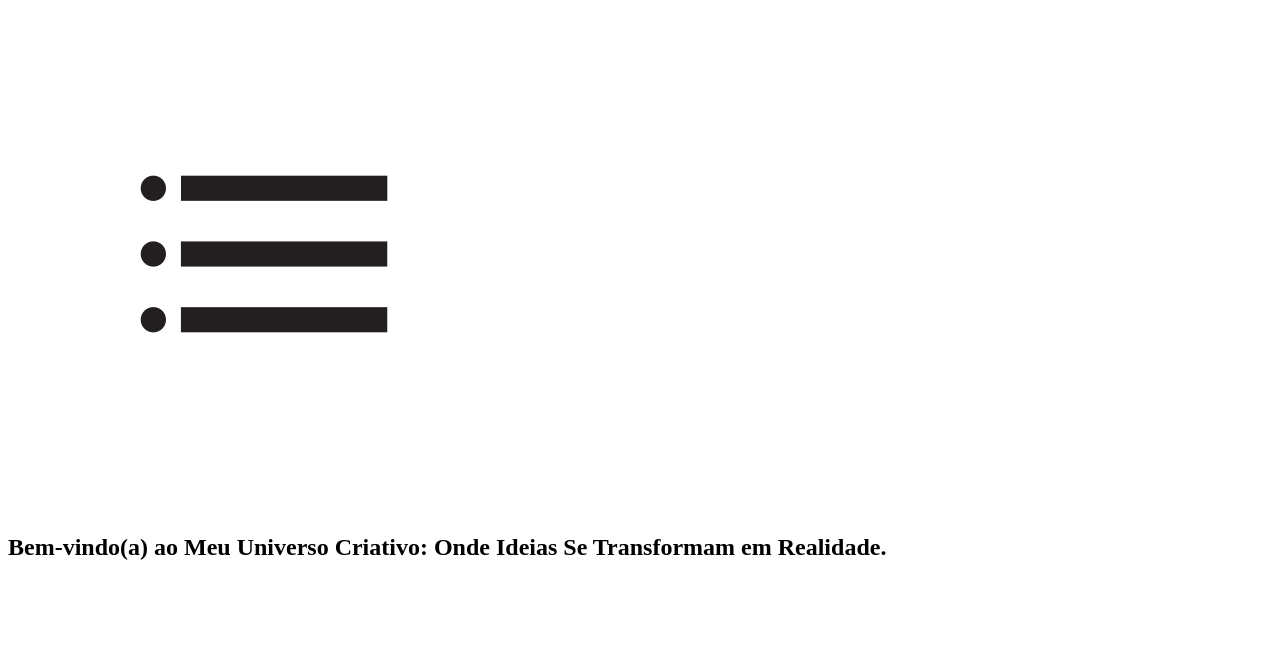
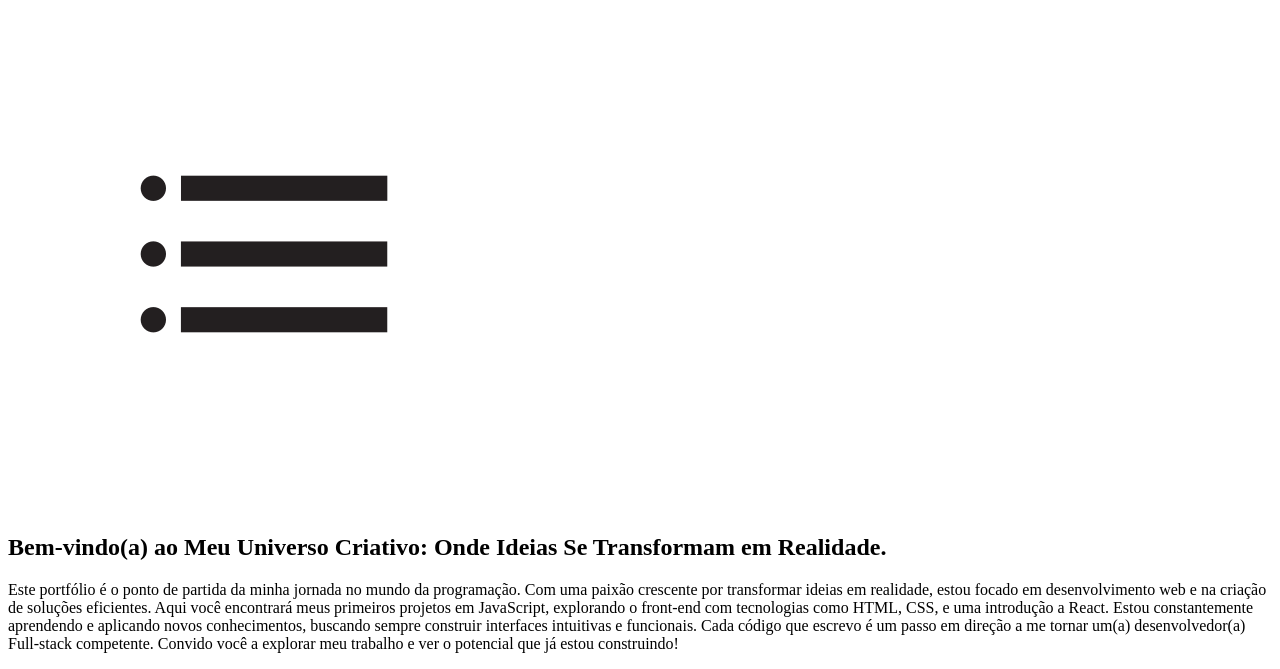
Before and after one commit to LucasDiasXavier/portif-lio, a plain HTML site: page index.html in a window 1280 px wide. Shown: the part 532-1201 px from the top of the page. Before the commit the page ends 1113 px from the top, so only its background shows below. Drawn offline with Linux system fonts and the light colour scheme.

Commit message:
inserido um paragrafo na minha primeira seção

```diff
--- a/index.html
+++ b/index.html
@@ -19,6 +19,9 @@
     <main class="hero">
         <section>
             <h1>Bem-vindo(a) ao Meu Universo Criativo: Onde Ideias Se Transformam em Realidade.</h1>
+            <p>Este portfólio é o ponto de partida da minha jornada no mundo da programação. Com uma paixão crescente por transformar ideias em realidade, estou focado em desenvolvimento web e na criação de soluções eficientes. Aqui você encontrará meus primeiros projetos em JavaScript, explorando o front-end com tecnologias como HTML, CSS, e uma introdução a React.
+
+Estou constantemente aprendendo e aplicando novos conhecimentos, buscando sempre construir interfaces intuitivas e funcionais. Cada código que escrevo é um passo em direção a me tornar um(a) desenvolvedor(a) Full-stack competente. Convido você a explorar meu trabalho e ver o potencial que já estou construindo!</p>
         </section>
     </main>
 </body>
```
